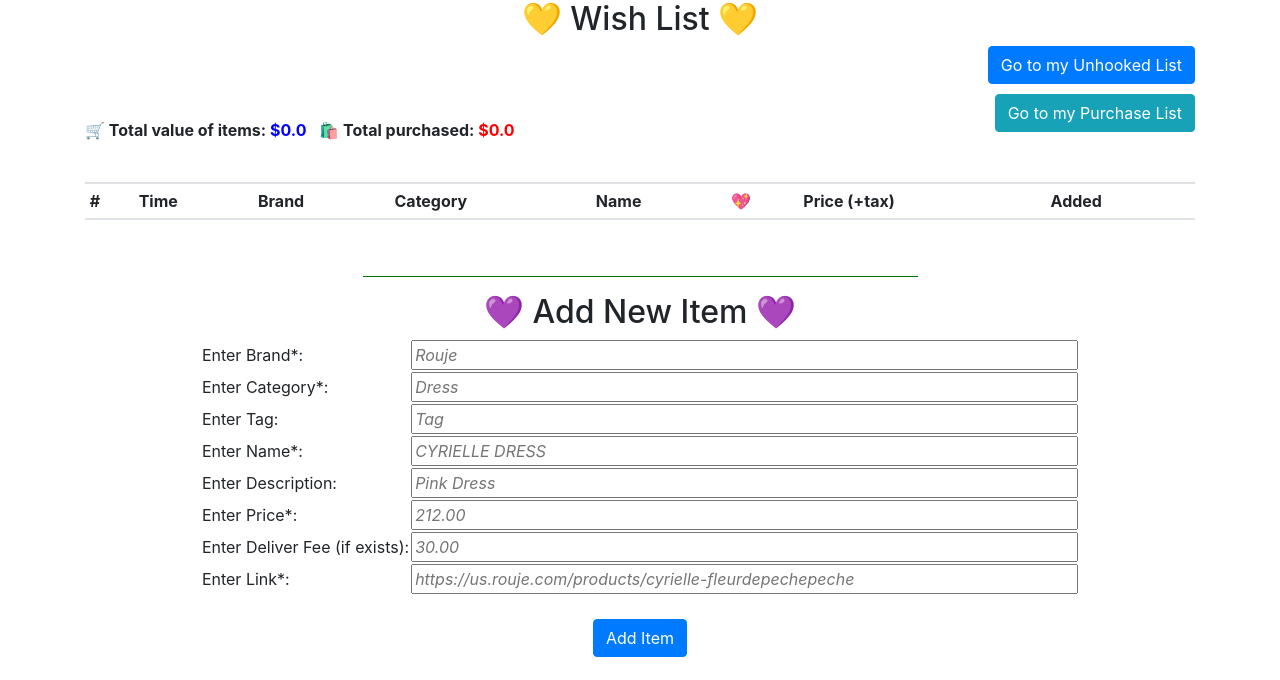
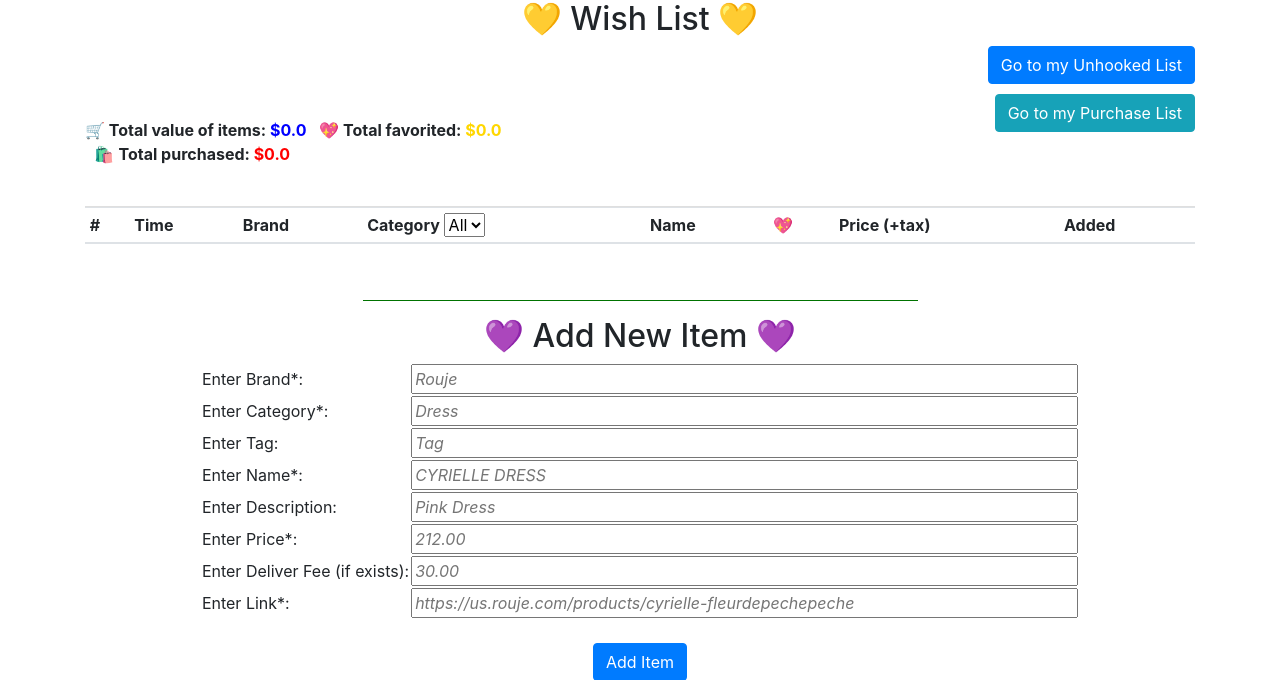
Before and after one commit to yoowon90/unhooked, a Flask app: page /my-wishlist in a window 1280 px wide. Shown: the part 56-736 px from the top of the page. Run offline with Flask 3, Linux system fonts and the light colour scheme; a user stored in the database is signed in; tables that the repository leaves empty hold one stand-in row (values such as "Sample post"); lists and menus that the app fills with data are empty; parts of the project's set-up code (start-up, migrations or seed data) failed here and were passed over; some libraries are stand-ins or nearby versions.

Commit message:
wishlist filter by tag

```diff
--- a/website/templates/wishlist.html
+++ b/website/templates/wishlist.html
@@ -20,6 +20,7 @@
   <br>
   {% set totalprice = namespace(value=0.00) %}
   {% set totalpurchasedprice = namespace(value=0.00) %}
+  {% set totalfavoriteprice = namespace(value=0.00) %}
   {% for wishitem in user.wishitems %}
   {% if not wishitem.unhooked and not wishitem.purchased %}
   {% set totalprice.value = totalprice.value + wishitem.taxed_price %}
@@ -27,11 +28,19 @@
   {% if not wishitem.unhooked and wishitem.purchased %}
   {% set totalpurchasedprice.value = totalpurchasedprice.value + wishitem.taxed_price %}
   {% endif %}
+  {% if wishitem.favorited and not wishitem.unhooked and not wishitem.purchased%}
+  {% set totalfavoriteprice.value = totalfavoriteprice.value + wishitem.taxed_price %}
+  {% endif %}
   {% endfor %}
   {% set totalprice.value =  totalprice.value|round(2) %}
   {% set totalpurchasedprice.value =  totalpurchasedprice.value|round(2) %}
+  {% set totalfavoriteprice.value =  totalfavoriteprice.value|round(2) %}
   <div style="display: flex; justify-content: space-between;">
-    <p> <b> &#128722; Total value of items: <font color="blue">${{ totalprice.value }} </b> </font>&nbsp; &#128717;<b> Total purchased: <font color="#ff0000"> ${{ totalpurchasedprice.value }} </b></font></p>
+    <p> <b> &#128722; Total value of items: <font color="blue">${{ totalprice.value }}
+    </b></font>&nbsp; &#128150;<b> Total favorited: <font color="gold"> ${{ totalfavoriteprice.value }}
+    <br>
+    </b></font>&nbsp; &#128717; <b>Total purchased: <font color="#ff0000"> ${{ totalpurchasedprice.value }}
+    </b></font></p>
   </div>
 
   <ul class="list-group list-group-flush" id="wishItems">
@@ -41,7 +50,14 @@
           <th scope="col">#</th>
           <th scope="col">Time</th>
           <th scope="col">Brand</th>
-          <th scope="col">Category</th>
+          <th scope="col">Category
+            <select id="tagFilter" onchange="filterTable()">
+              <option value="">All</option>
+              {% for tag in tags %}
+              <option value="{{ tag }}">{{ tag }}</option>
+              {% endfor %}
+            </select>
+          </th>
           <th scope="col">Name</th>
           <th scope="col">💖</th>
           <th scope="col">Price (+tax)</th>
@@ -54,7 +70,7 @@
       {% for wishitem in user.wishitems %}
       {% if not wishitem.unhooked and not wishitem.purchased %}
       {% set count.value = count.value + 1 %}
-        <tr data-wishitem-id="{{ wishitem.id }}">
+        <tr data-wishitem-id="{{ wishitem.id }}", data-wishitem-tag="{{ wishitem.tag }}">
           <th scope="row">{{count.value}}</th>
           <td> {{wishitem.date}} </td>
           <td contenteditable="true" oninput="autoSave(this)"> {{wishitem.brand}} </td>
@@ -242,6 +258,22 @@
             .then(data => console.log(data))
             .catch(error => console.error('Error:', error));
         }
+      // Function to filter table based on category
+      function filterTable() {
+            var filter = document.getElementById("tagFilter").value.toLowerCase();
+            var rows = document.querySelectorAll("#wishlist-table tbody tr");
+
+            rows.forEach(row => {
+                var tag = row.getAttribute("data-wishitem-tag").toLowerCase();
+                if (filter === "" || tag === filter) {
+                    row.style.display = "";
+                } else {
+                    row.style.display = "none";
+                }
+            });
+        }
+
+
       </script>
    <br />
    <div align="center">
@@ -262,8 +294,6 @@
         localStorage.removeItem('scrollPosition'); // Clean up
       }
     });
-
-
   </script>
  </form>
  {% endblock %}
--- a/website/views.py
+++ b/website/views.py
@@ -143,11 +143,22 @@ def wishlist():
     current_time = datetime.datetime.now() # Get the current time
     # current_time = func.now() # Get the current time
 
+    # get all unique categories in wishlist
+    wishlist_tags = set()
+    for wishitem in current_user.wishitems:
+        if not wishitem.purchased and not wishitem.unhooked:
+            if not wishitem.tag == "":  # if not tag unknown
+                wishlist_tags.add(wishitem.tag)
+    tags = list(wishlist_tags)
 
     # render the template using name of template
     # now when go to '/', render home.html
 
-    return render_template("wishlist.html", user=current_user, last_updated=dir_last_updated(r'./website/static'), current_time=current_time)  # return html when we got root
+    return render_template("wishlist.html",
+                           user=current_user,
+                           last_updated=dir_last_updated(r'./website/static'),
+                           current_time=current_time,
+                           tags=tags)  # return html when we got root
 
 
 # wishlist
```
